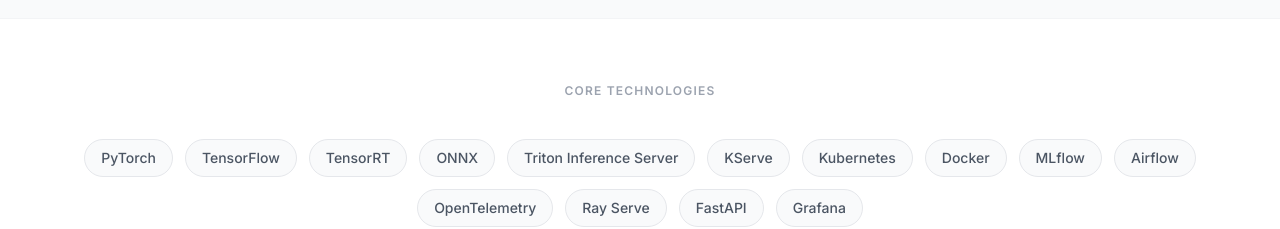
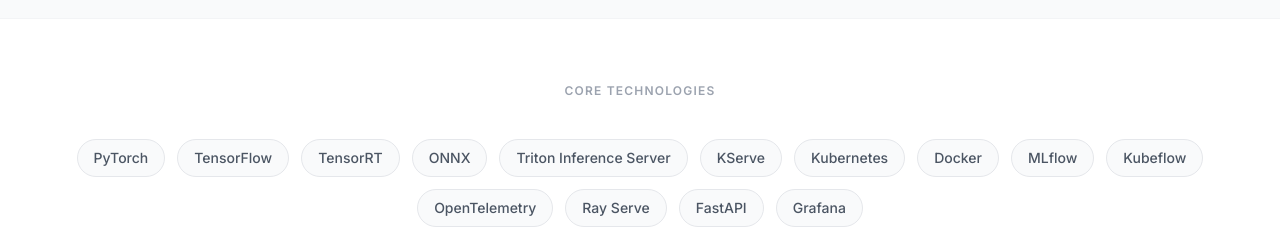
Before and after one commit to krylox-llp/website, a Next.js app: page / in a window 1280 px wide. Shown: the part 3300-3529 px from the top of the page. Built offline with nearby package versions, Linux system fonts and the light colour scheme.

Commit message:
Fix OG/Twitter descriptions and replace Airflow with Kubeflow in tech stack

```diff
--- a/app/layout.tsx
+++ b/app/layout.tsx
@@ -191,13 +191,13 @@
     siteName: "Krylox",
     title: "Krylox | MLOps & AI Inference Optimization Services",
     description:
-      "Enterprise MLOps and AI inference optimization. 10x faster models. 60% lower GPU costs. Serving EMEA, UAE, and India.",
+      "Enterprise MLOps and AI inference optimization. Up to 10x faster models. Up to 60% lower GPU costs. Serving EMEA, UAE, and India.",
   },
   twitter: {
     card: "summary_large_image",
     title: "Krylox | MLOps & AI Inference Optimization Services",
     description:
-      "Enterprise MLOps and AI inference optimization. 10x faster models. 60% lower GPU costs.",
+      "Enterprise MLOps and AI inference optimization. Up to 10x faster models. Up to 60% lower GPU costs.",
   },
   icons: {
     icon: "/favicon.png",
--- a/app/page.tsx
+++ b/app/page.tsx
@@ -95,7 +95,7 @@
 
 const TECH = [
   "PyTorch", "TensorFlow", "TensorRT", "ONNX", "Triton Inference Server",
-  "KServe", "Kubernetes", "Docker", "MLflow", "Airflow",
+  "KServe", "Kubernetes", "Docker", "MLflow", "Kubeflow",
   "OpenTelemetry", "Ray Serve", "FastAPI", "Grafana",
 ];
 
```
